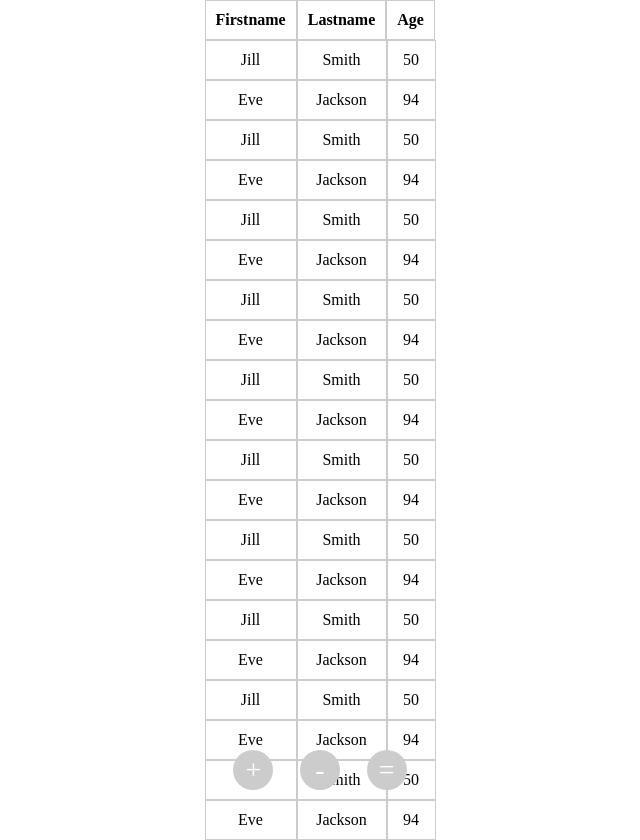
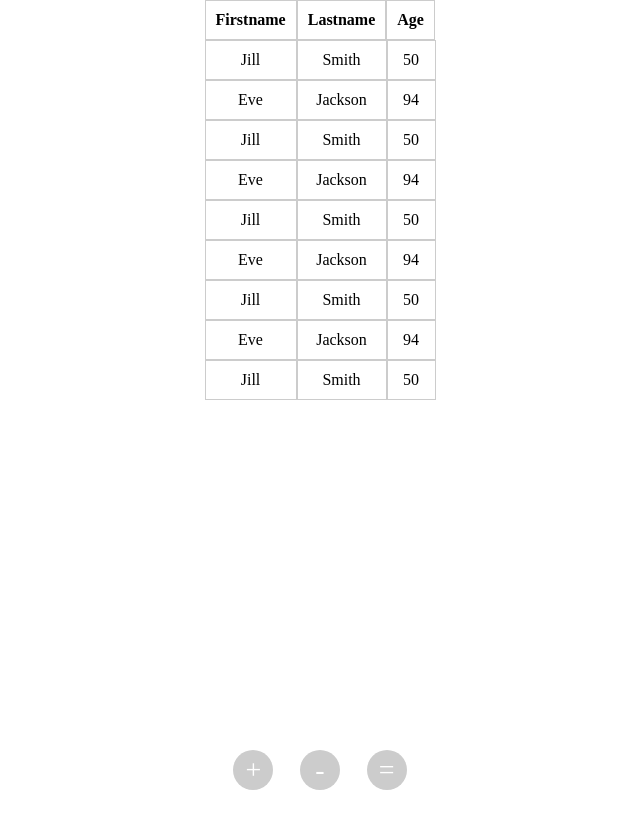
Before and after one commit to grischenko-v/stickyheadertableexample, a plain HTML site: page index.html in a window 1280 px wide. Shown: the whole page, without its empty margins (320-960 px from the left). After the commit the page ends 800 px from the top, so only its background shows below. Drawn offline with nearby package versions, Linux system fonts and the light colour scheme.

Commit message:
change tbody height

```diff
--- a/index.html
+++ b/index.html
@@ -24,7 +24,7 @@
         }
         tbody{
             display: block;
-            max-height: 100vh;
+            max-height: 45vh;
             overflow-y: scroll;
         }
         td, th {
```
